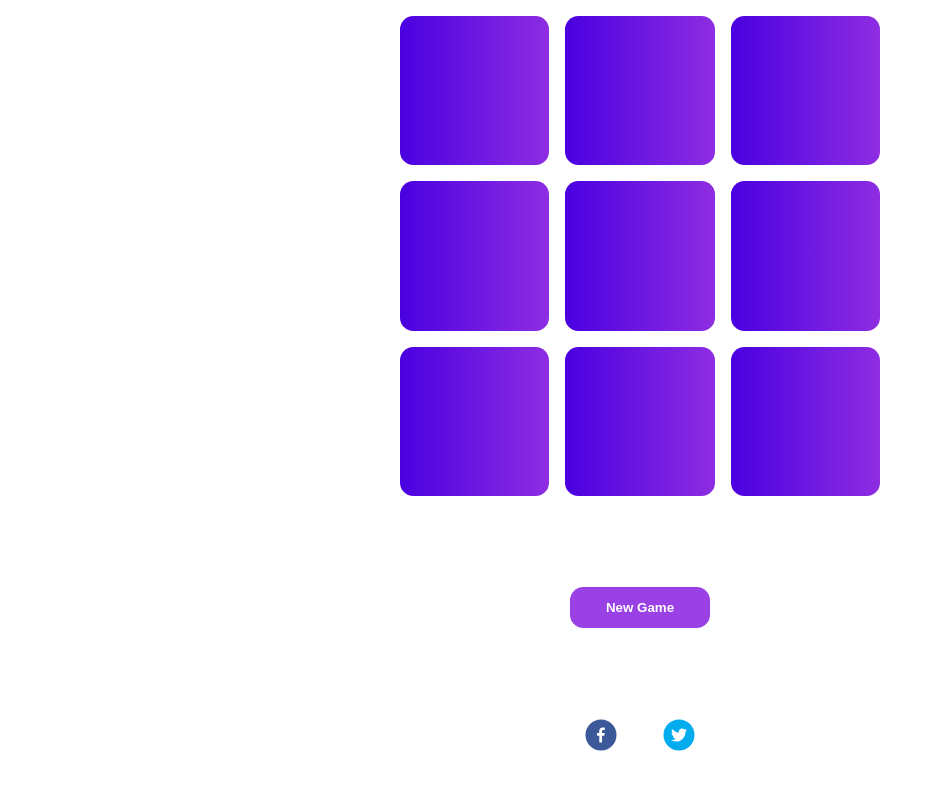
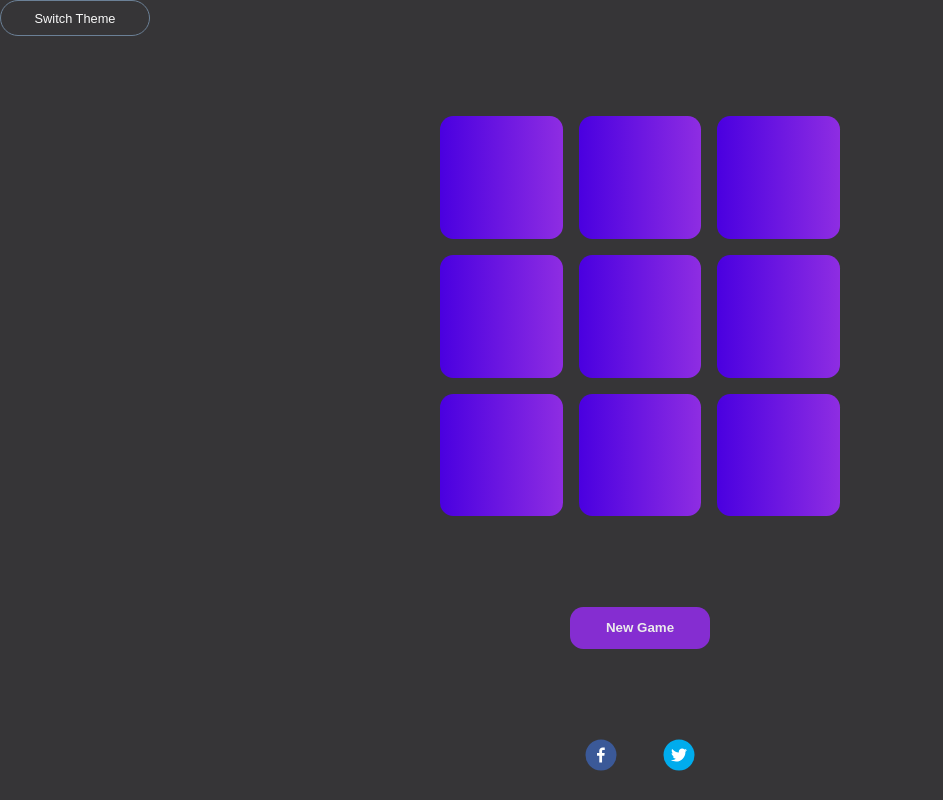
Before and after one commit to pablopoggiog/tic-tac-toe, a React (Create React App) app: page / in a window 1280 px wide. Shown: the whole page, without its empty margins (0-943 px from the left). Built offline with nearby package versions, Linux system fonts and the light colour scheme.

Commit message:
Add theming and a toggler

```diff
--- a/src/App.tsx
+++ b/src/App.tsx
@@ -1,8 +1,20 @@
-import React from "react";
+import React, { useState, FunctionComponent } from "react";
+import { ThemeProvider } from "styled-components";
 import { Game } from "./components";
+import { ThemeType } from "./lib";
+import { lightTheme, darkTheme } from "./theme";
 
-function App() {
-  return <Game />;
-}
+const App: FunctionComponent = () => {
+  const [theme, setTheme] = useState<ThemeType>("dark");
+
+  const themeToggler = () =>
+    theme === "light" ? setTheme("dark") : setTheme("light");
+
+  return (
+    <ThemeProvider theme={theme === "light" ? lightTheme : darkTheme}>
+      <Game toggleTheme={themeToggler} />
+    </ThemeProvider>
+  );
+};
 
 export default App;
--- a/src/components/Board/styles.ts
+++ b/src/components/Board/styles.ts
@@ -16,8 +16,8 @@ export const InnerContainer = styled.div`
   padding-top: 1em;
 
   @media (min-aspect-ratio: 3/4) {
-    width: 60vh;
-    height: 60vh;
+    width: 50vh;
+    height: 50vh;
   }
 `;
 
@@ -52,6 +52,6 @@ export const Square = styled.button<SquareProps>`
     font-size: 40px;
     margin: 0;
     font-weight: 600;
-    color: white;
+    color: ${({ theme }) => theme.body};
   }
 `;
--- a/src/components/Game/index.tsx
+++ b/src/components/Game/index.tsx
@@ -1,11 +1,11 @@
-import React, { useState } from "react";
+import React, { useState, FunctionComponent } from "react";
 import {
   FacebookShareButton,
   TwitterShareButton,
   FacebookIcon,
   TwitterIcon,
 } from "react-share";
-import { Board } from "..";
+import { Board, Toggler } from "..";
 import { SquaresState, Turn, initialState, checkWinner } from "../../lib";
 import {
   Container,
@@ -15,7 +15,11 @@ import {
   Icon,
 } from "./styles";
 
-export const Game = () => {
+interface GameProps {
+  toggleTheme: () => void;
+}
+
+export const Game: FunctionComponent<GameProps> = ({ toggleTheme }) => {
   const [turn, setTurn] = useState<number>(0);
 
   const [winner, setWinner] = useState<Turn>(null);
@@ -88,6 +92,7 @@ export const Game = () => {
 
   return (
     <Container>
+      <Toggler toggleTheme={toggleTheme} />
       <Animation active={!!animation}>
         <Icon>🎈</Icon>
         {animation === "winner" ? (
--- a/src/components/Game/styles.ts
+++ b/src/components/Game/styles.ts
@@ -3,8 +3,10 @@ import styled, { keyframes, css } from "styled-components";
 export const Container = styled.div`
   display: flex;
   flex-direction: column;
-  height: 100vh;
+  min-height: 100vh;
   gap: 8vh;
+  background-color: ${({ theme }) => theme.background};
+  transition: 1s;
 
   @media (max-aspect-ratio: 3/4) {
     justify-content: space-evenly;
--- /dev/null
+++ b/src/components/Toggler/index.tsx
@@ -0,0 +1,10 @@
+import React, { FunctionComponent } from "react";
+import { Button } from "./styles";
+
+interface TogglerProps {
+  toggleTheme: () => void;
+}
+
+export const Toggler: FunctionComponent<TogglerProps> = ({ toggleTheme }) => (
+  <Button onClick={toggleTheme}>Switch Theme</Button>
+);
--- /dev/null
+++ b/src/components/Toggler/styles.ts
@@ -0,0 +1,16 @@
+import styled from "styled-components";
+
+export const Button = styled.button`
+  background: ${({ theme }) => theme.background};
+  border: 1px solid ${({ theme }) => theme.toggleBorder};
+  color: ${({ theme }) => theme.text};
+  border-radius: 30px;
+  cursor: pointer;
+  font-size: 0.8rem;
+  padding: 0.6rem;
+  width: 150px;
+
+  &:focus {
+    outline: 0;
+  }
+`;
--- a/src/components/index.ts
+++ b/src/components/index.ts
@@ -1,2 +1,3 @@
 export * from "./Board";
 export * from "./Game";
+export * from "./Toggler";
--- a/src/lib/types/index.ts
+++ b/src/lib/types/index.ts
@@ -3,3 +3,5 @@ export type Turn = null | "X" | "O";
 export interface SquaresState {
   [index: number]: { flip: boolean; selected: Turn };
 }
+
+export type ThemeType = "light" | "dark";
--- /dev/null
+++ b/src/theme/index.ts
@@ -0,0 +1,13 @@
+export const lightTheme = {
+  body: "#FFF",
+  text: "#363537",
+  toggleBorder: "lightGrey",
+  background: "white",
+};
+
+export const darkTheme = {
+  body: "#363537",
+  text: "#FAFAFA",
+  toggleBorder: "#6B8096",
+  background: "#363537",
+};
```
Also changed, not shown: 1 other file (tests, documents, lock files or other folders).
